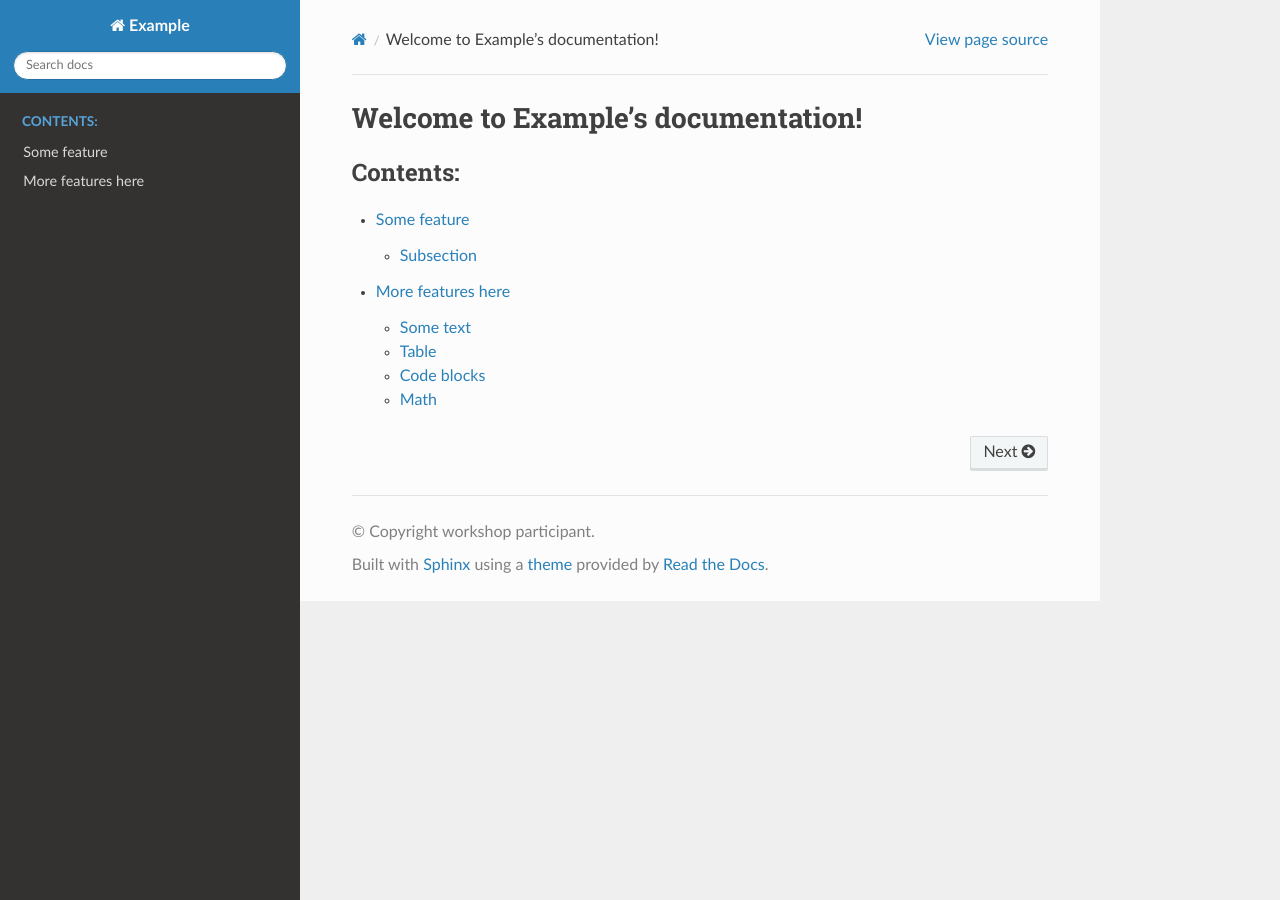
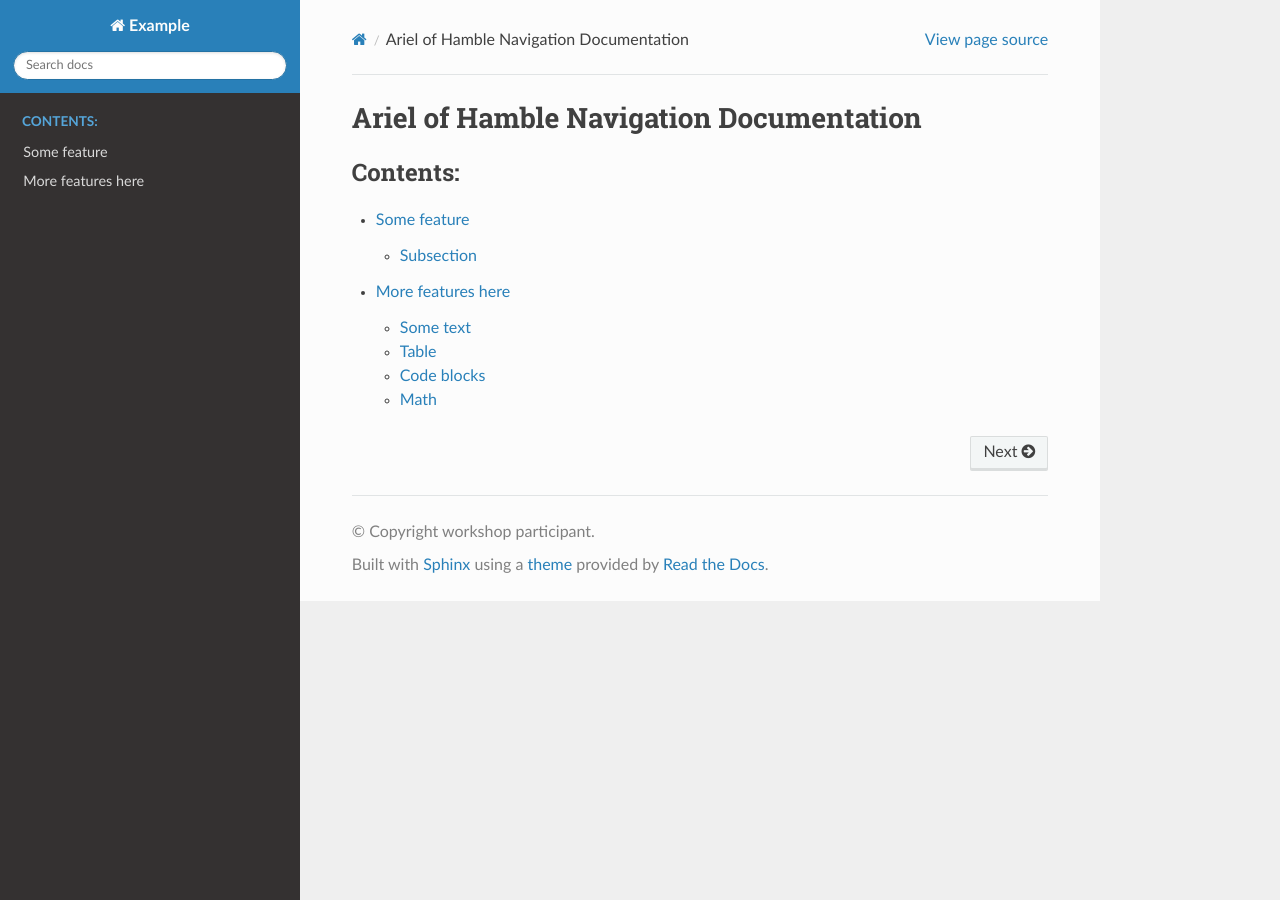
Before and after one commit to st599/ArielOfHamble-NavigationDocumentation, a Sphinx documentation site: the page built from doc/index.rst, in a window 1280 px wide. Built offline with Sphinx 7.4.7 and the Read the Docs theme 3.1.0, drawn with Linux system fonts in a browser that asks for light colours.

Commit message:
Update documentation title from Example to Ariel

```diff
--- a/doc/index.rst
+++ b/doc/index.rst
@@ -3,8 +3,8 @@
    You can adapt this file completely to your liking, but it should at least
    contain the root `toctree` directive.
 
-Welcome to Example's documentation!
-===================================
+Ariel of Hamble Navigation Documentation
+========================================
 
 .. toctree::
    :maxdepth: 2
```
